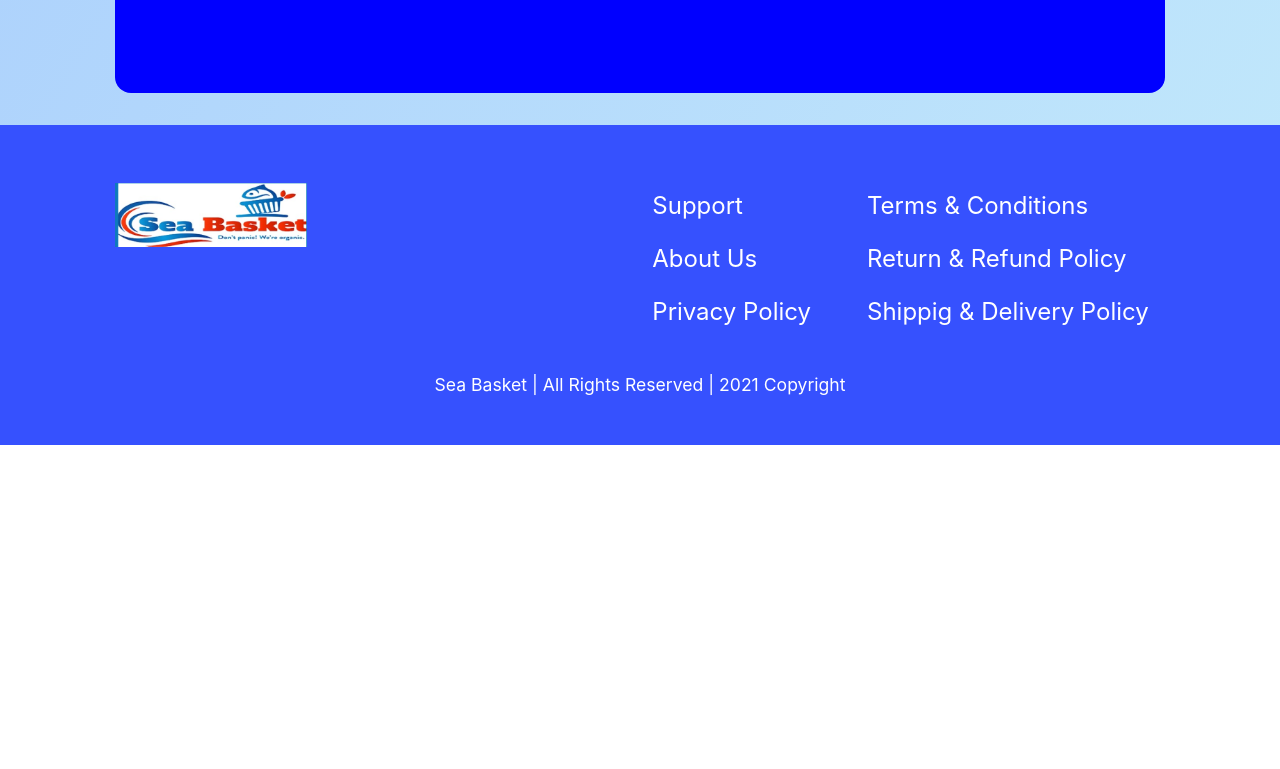
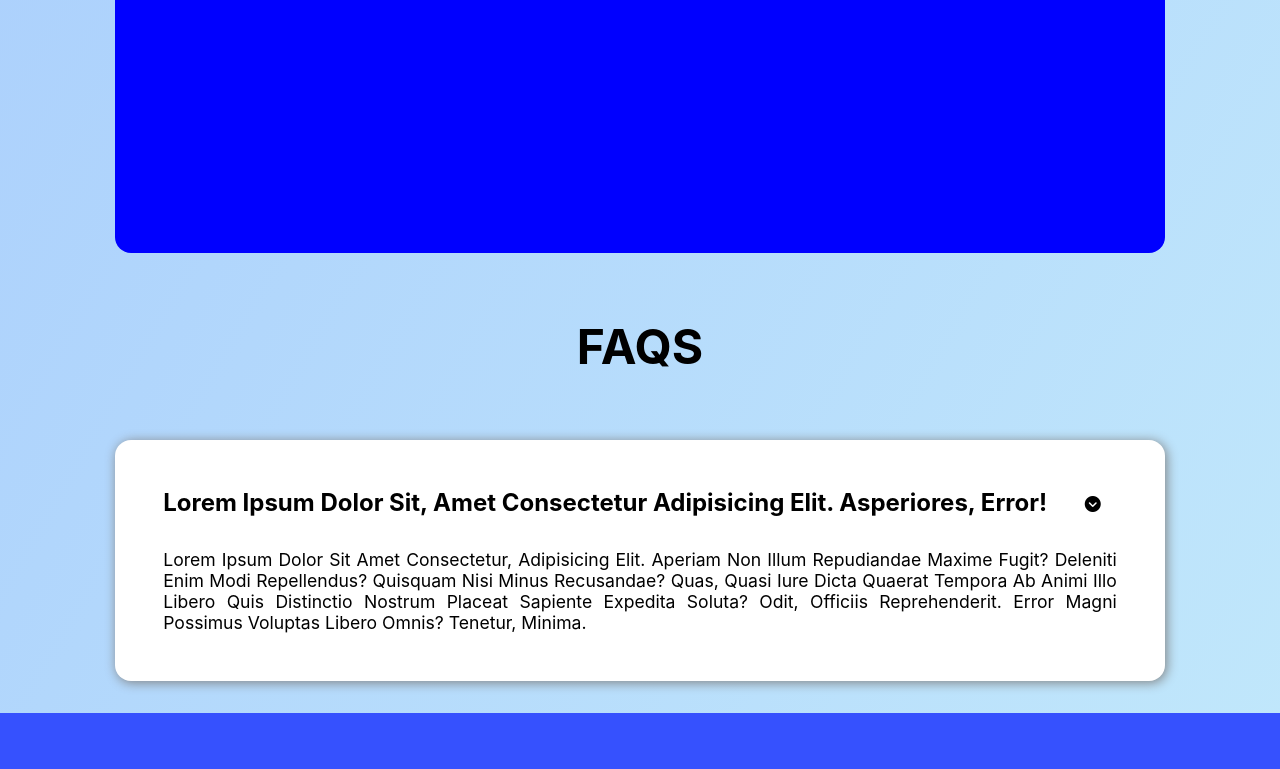
Before and after one commit to And4Web/And4Web.github.io, a React (Create React App) app: page / in a window 1280 px wide. Shown: the part 1840-2609 px from the top of the page. Before the commit the page ends 2285 px from the top, so only its background shows below. Built offline with nearby package versions, Linux system fonts and the light colour scheme.

Commit message:
cards have been made

```diff
--- a/public/index.html
+++ b/public/index.html
@@ -10,6 +10,11 @@
       content="Web site created using create-react-app"
     />
     <link rel="apple-touch-icon" href="%PUBLIC_URL%/logo192.png" />
+
+    <!-- fontawesome cdn -->
+    <link rel="stylesheet" href="https://cdnjs.cloudflare.com/ajax/libs/font-awesome/6.1.1/css/all.min.css" integrity="sha512-KfkfwYDsLkIlwQp6LFnl8zNdLGxu9YAA1QvwINks4PhcElQSvqcyVLLD9aMhXd13uQjoXtEKNosOWaZqXgel0g==" crossorigin="anonymous" referrerpolicy="no-referrer" />
+
+
     <!--
       manifest.json provides metadata used when your web app is installed on a
       user's mobile device or desktop. See https://developers.google.com/web/fundamentals/web-app-manifest/
@@ -22,5 +27,7 @@
     <noscript>You need to enable JavaScript to run this app.</noscript>
     <div id="root"></div>
 
+
+
   </body>
 </html>
--- /dev/null
+++ b/src/components/card/FaqCard.jsx
@@ -0,0 +1,17 @@
+import React from "react";
+import "./faqCard.css";
+
+export default function FaqCard({ ...props }) {
+  const { cardTitle, cardDesc } = props;
+  return (
+    <div>
+      <div className="card">
+        <div className="firstLine">
+          <h3>{cardTitle}</h3>
+          <i class="fa-solid fa-circle-chevron-down dropdown"></i>
+        </div>
+        <p>{cardDesc}</p>
+      </div>
+    </div>
+  );
+}
--- /dev/null
+++ b/src/components/card/faqCard.css
@@ -0,0 +1,29 @@
+.card{
+  margin: 2rem 9%;
+  text-align: justify;
+  background-color: white;
+  border-radius: 1rem;
+  box-shadow: .1rem .1rem .7rem grey;
+  padding: 3rem;
+}
+.card .firstLine{
+  display: flex;
+  align-items: center;
+  justify-content: space-between;
+  position: relative;
+
+}
+.card h3{
+  margin-bottom: 2rem;
+  font-size: 1.5rem;
+}
+.card p{
+  font-size: 1.1rem;
+}
+.card .dropdown{
+  position: absolute;
+  top: .5rem;
+  right: 1rem;
+  cursor: pointer;
+
+}
--- a/src/components/footer/footer.css
+++ b/src/components/footer/footer.css
@@ -31,13 +31,14 @@
   margin-left: 1.5rem;
 }
 .menu-container .menu{
-  font-size: 1.5rem;
+  font-size: 1.4rem;
   /* background-color: blue; */
   color: white;
   padding: .5rem;
   margin: .5rem;
   margin-top: 0;
   text-align: start;
+  cursor: pointer;
 }
 
 .copyright{
--- a/src/pages/homePage/Home.jsx
+++ b/src/pages/homePage/Home.jsx
@@ -2,6 +2,7 @@ import React from "react";
 import Header from "../../components/header/Header";
 import Footer from "../../components/footer/Footer";
 import banner from "../../images/banner.png";
+import FaqCard from "../../components/card/FaqCard";
 import "./home.css";
 
 export default function Home() {
@@ -25,7 +26,13 @@ export default function Home() {
         <div className="video-container">{/* <video></video> */}</div>
       </div>
 
-      <div className="faqs"></div>
+      <div className="faqs">
+        <h2 className="mainTitle">FAQS</h2>
+        <FaqCard
+          cardTitle="Lorem ipsum dolor sit, amet consectetur adipisicing elit. Asperiores, error!"
+          cardDesc="Lorem ipsum dolor sit amet consectetur, adipisicing elit. Aperiam non illum repudiandae maxime fugit? Deleniti enim modi repellendus? Quisquam nisi minus recusandae? Quas, quasi iure dicta quaerat tempora ab animi illo libero quis distinctio nostrum placeat sapiente expedita soluta? Odit, officiis reprehenderit. Error magni possimus voluptas libero omnis? Tenetur, minima."
+        />
+      </div>
 
       <Footer />
     </div>
--- a/src/pages/homePage/home.css
+++ b/src/pages/homePage/home.css
@@ -16,6 +16,8 @@
   font-weight: light;
   text-transform: uppercase;
   padding-bottom: 2rem;
+  margin-top: 4rem;
+
 }
 .intro p{
   font-size: 1.4rem;
```
